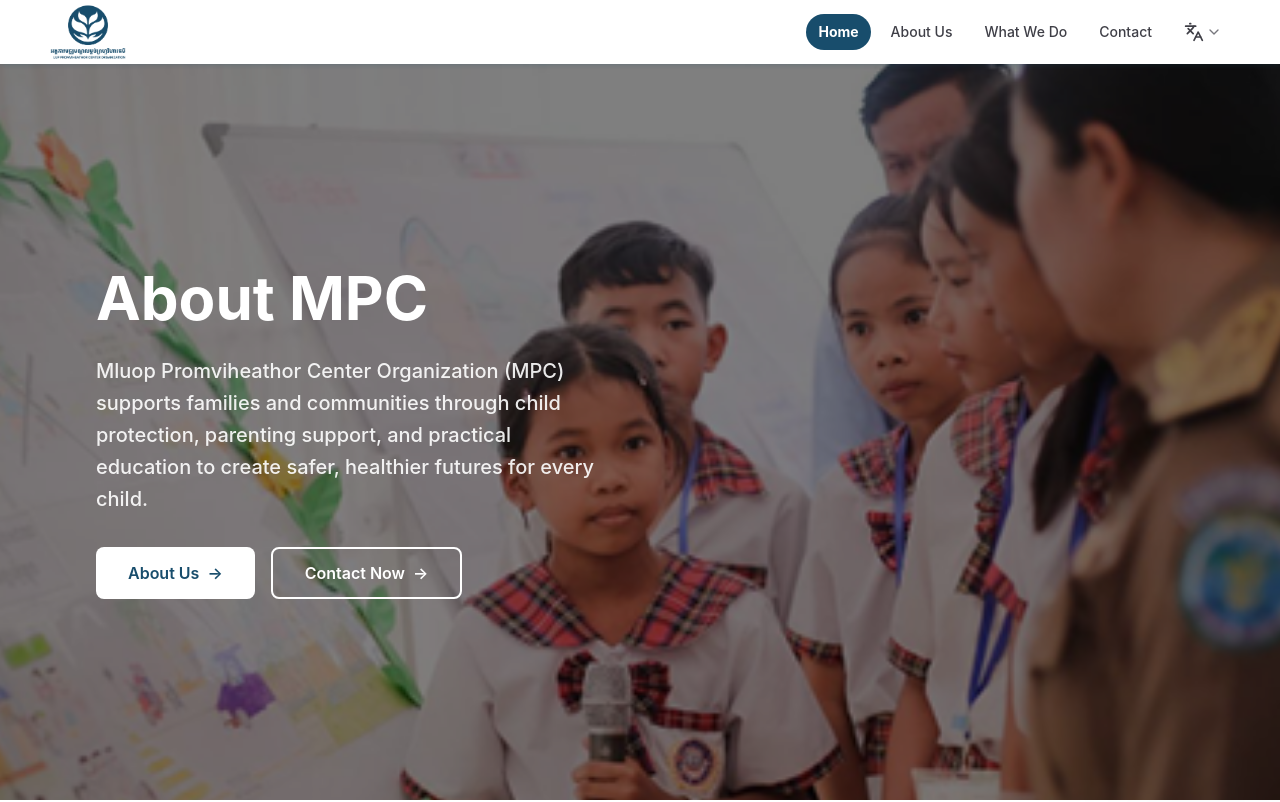
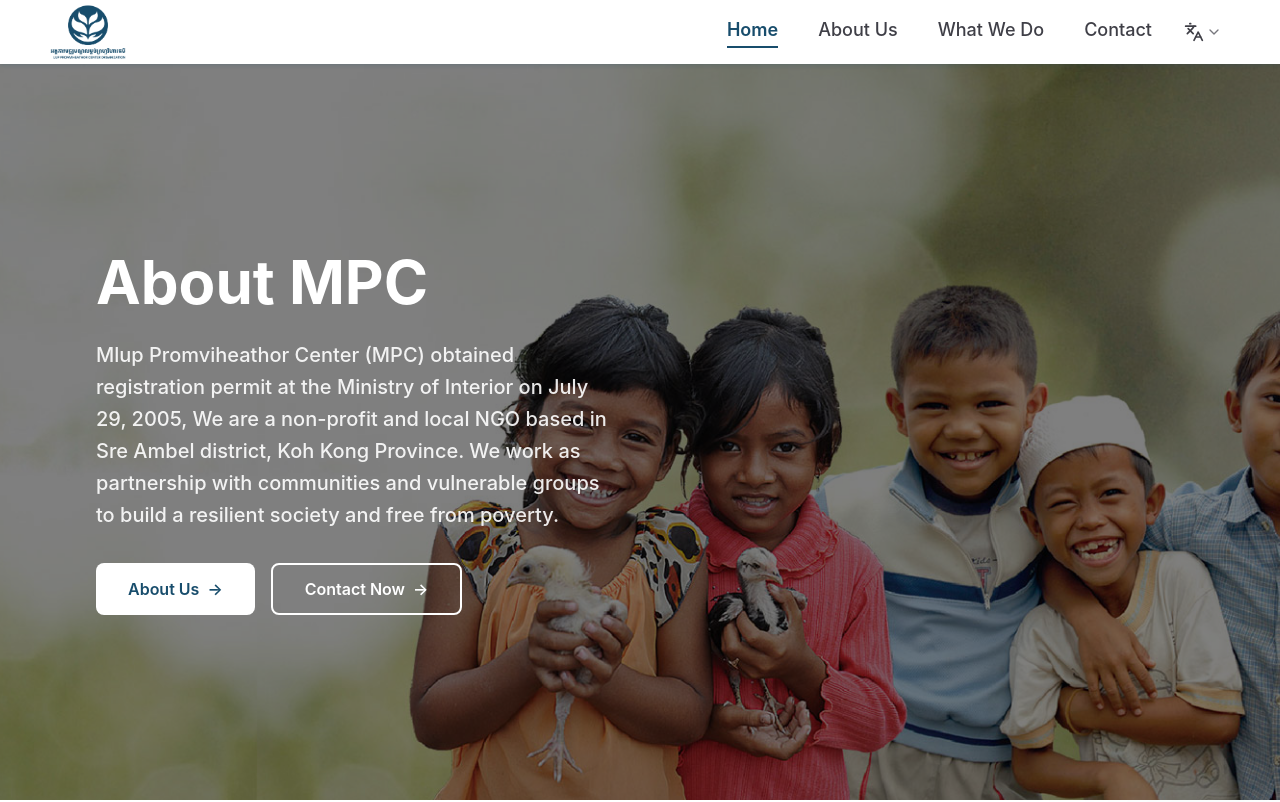
Before and after one commit to mpc-organization/MPC-Web-V1, a Next.js app: page / in a window 1280 px wide. Shown: the top 802 px of the page. Built offline with nearby package versions, Linux system fonts and the light colour scheme; a web font is replaced by a local one.

Commit message:
Add new image asset to the project

```diff
--- a/app/(public)/about/page.tsx
+++ b/app/(public)/about/page.tsx
@@ -1,12 +1,81 @@
+"use client";
+
+import { useEffect, useState } from "react";
+
+type Locale = "en" | "km";
+const LOCALE_STORAGE_KEY = "mpc-ui-locale";
+const LOCALE_EVENT = "mpc-locale-change";
+
 export default function AboutPage() {
+  const [locale, setLocale] = useState<Locale>(
+    typeof document !== "undefined" && document.documentElement.lang === "km" ? "km" : "en"
+  );
+
+  useEffect(() => {
+    const stored = window.localStorage.getItem(LOCALE_STORAGE_KEY);
+    if (stored === "en" || stored === "km") {
+      setLocale(stored);
+      return;
+    }
+    setLocale(document.documentElement.lang === "km" ? "km" : "en");
+  }, []);
+
+  useEffect(() => {
+    const onLocaleChange = (event: Event) => {
+      const localeEvent = event as CustomEvent<Locale>;
+      if (localeEvent.detail === "en" || localeEvent.detail === "km") {
+        setLocale(localeEvent.detail);
+      }
+    };
+    const onStorage = (event: StorageEvent) => {
+      if (event.key !== LOCALE_STORAGE_KEY) return;
+      if (event.newValue === "en" || event.newValue === "km") {
+        setLocale(event.newValue);
+      }
+    };
+    window.addEventListener(LOCALE_EVENT, onLocaleChange as EventListener);
+    window.addEventListener("storage", onStorage);
+    return () => {
+      window.removeEventListener(LOCALE_EVENT, onLocaleChange as EventListener);
+      window.removeEventListener("storage", onStorage);
+    };
+  }, []);
+
+  const aboutText = {
+    en: {
+      title: "About MPC",
+      description:
+        "Mlup Promviheathor Center (MPC) obtained registration permit at the Ministry of Interior on July 29, 2005. We are a non-profit and local NGO based in Sre Ambel district, Koh Kong Province. We work in partnership with communities and vulnerable groups to build a resilient society and free from poverty.",
+    },
+    km: {
+      title: "អំពី MPC",
+      description:
+        "អង្គការមជ្ឈមណ្ឌលម្លប់ព្រហ្មវិហារធម៌ (MPC) បានចុះបញ្ជីជាមួយក្រសួងមហាផ្ទៃ កាលពីថ្ងៃទី២៩ កក្កដា ឆ្នាំ២០២៥។ យើងជាអង្គការក្នុងស្រុក មិនរកប្រាក់ចំណូល ដែលមានទីតាំងនៅស្រុកស្រែអំបិល ខេត្តកោះកុង។ យើងធ្វើការជាដៃគូជាមួយសហគមន៍ និងក្រុមងាយរងគ្រោះ ដើម្បីកសាងសង្គមដែលមានភាពធន់ និងរួចផុតពីភាពក្រីក្រ។",
+    },
+  } as const;
+
+  const visionText = {
+    en: {
+      title: "Vision",
+      description:
+        "We want to see a society where all people, especially women, children, and vulnerable groups, are resilient, live with Brahmavihāra, and enjoy their rights with sustainable natural resources.",
+    },
+    km: {
+      title: "ទស្សនវិស័យ",
+      description:
+        "យើងចង់ឃើញសង្គមមួយដែលប្រជាជនគ្រប់រូប ជាពិសេសស្រី កុមារ និងក្រុមងាយរងគ្រោះ មានភាពធន់ រស់នៅប្រកបដោយព្រហ្មវិហារធម៌ និងបានរីករាយជាមួយសិទ្ធិ និងធនធានធម្មជាតិប្រកបដោយចីរភិបាល។",
+    },
+  } as const;
+
   return (
     <div className="mx-auto max-w-3xl px-4 py-10">
-      <h1 className="text-2xl font-semibold text-zinc-900 dark:text-zinc-50">
-        About us
-      </h1>
-      <p className="mt-3 text-zinc-600 dark:text-zinc-400">
-        Content for this page can be added next.
-      </p>
+      <h1 className="text-2xl font-semibold text-zinc-900 dark:text-zinc-50">{aboutText[locale].title}</h1>
+      <p className="mt-3 text-zinc-600 dark:text-zinc-400">{aboutText[locale].description}</p>
+
+      <section className="mt-8">
+        <h2 className="text-xl font-bold text-[#184D6C]">{visionText[locale].title}</h2>
+        <p className="mt-3 text-zinc-700 dark:text-zinc-300">{visionText[locale].description}</p>
+      </section>
     </div>
   );
 }
--- a/app/(public)/home/page.tsx
+++ b/app/(public)/home/page.tsx
@@ -11,6 +11,7 @@ import { TARGET_LOCATIONS } from "@/shared/data/targetLocations";
 import { MpcOrganizationBanner } from "@/app/features/mpcOrganizationBanner";
 
 const LOCALE_STORAGE_KEY = "mpc-ui-locale";
+const LOCALE_EVENT = "mpc-locale-change";
 
 type Locale = "en" | "km";
 
@@ -43,10 +44,33 @@ export default function HomePage() {
     setLocale(document.documentElement.lang === "km" ? "km" : "en");
   }, []);
 
+  useEffect(() => {
+    const onLocaleChange = (event: Event) => {
+      const localeEvent = event as CustomEvent<"en" | "km">;
+      if (localeEvent.detail === "en" || localeEvent.detail === "km") {
+        setLocale(localeEvent.detail);
+      }
+    };
+
+    const onStorage = (event: StorageEvent) => {
+      if (event.key !== LOCALE_STORAGE_KEY) return;
+      if (event.newValue === "en" || event.newValue === "km") {
+        setLocale(event.newValue);
+      }
+    };
+
+    window.addEventListener(LOCALE_EVENT, onLocaleChange as EventListener);
+    window.addEventListener("storage", onStorage);
+    return () => {
+      window.removeEventListener(LOCALE_EVENT, onLocaleChange as EventListener);
+      window.removeEventListener("storage", onStorage);
+    };
+  }, []);
+
   const briefDescription =
     locale === "km"
-      ? "យើងជាអង្គការក្នុងស្រុក មិនរកប្រាក់ចំណូល ដែលមានទីតាំង ស្ថិតនៅស្រុកស្រែអំបិល ខេត្តកោះកុងបានចុះបញ្ជីជាមួយក្រសួងមហាផ្ទៃ តាំងពីឆ្នាំ២០០៥ រហូតដល់បច្ចុប្បន្ន"
-      : "Mluop Promviheathor Center Organization (MPC) supports families and communities through child protection, parenting support, and practical education to create safer, healthier futures for every child.";
+      ? "អង្គការមជ្ឈមណ្ឌលម្លប់ព្រហ្មវិហារធម៌ (MPC) បានចុះបញ្ជីជាមួយក្រសួងមហាផ្ទៃ កាលពីថ្ងៃទី២៩ កក្កដា ឆ្នាំ២០២៥ យើងជាអង្គការក្នុងស្រុក មិនរកប្រាក់ចំណូលដែលមានទីតាំង ស្ថិតនៅស្រុកស្រែអំបិល ខេត្តកោះកុង យើងធ្វើការជាដៃគូជាមួយសហគមន៍ និងក្រុមងាយរងគ្រោះដើម្បីកសាងសង្គមដែលមានភាពធន់ និងរួចផុតពីភាពក្រីក្រ។"
+      : "Mlup Promviheathor Center (MPC) obtained registration permit at the Ministry of Interior on July 29, 2005, We are a non-profit and local NGO based in Sre Ambel district, Koh Kong Province. We work as partnership with communities and vulnerable groups to build a resilient society and free from poverty.";
 
     const briefTitle = locale === "km" ? "អំពី MPC" : "About MPC";
 
--- a/app/features/mpcOrganizationBanner.tsx
+++ b/app/features/mpcOrganizationBanner.tsx
@@ -4,7 +4,7 @@ import Image from "next/image";
 import Link from "next/link";
 import { useEffect, useState } from "react";
 
-import orgBriefBanner from "@/public/assets/image/orgBrief_Banner.png";
+import orgBriefBanner from "@/public/assets/image/image.png";
 
 type Locale = "en" | "km";
 
@@ -21,6 +21,19 @@ export function MpcOrganizationBanner({
   briefDescription,
 }: MpcOrganizationBannerProps) {
   const [locale, setLocale] = useState<Locale>("en");
+
+  const BANNER_TEXTS = {
+    km: {
+      title: 'អំពី MPC',
+      description:
+        'អង្គការមជ្ឈមណ្ឌលម្លប់ព្រហ្មវិហារធម៌ (MPC) បានចុះបញ្ជីជាមួយក្រសួងមហាផ្ទៃ កាលពីថ្ងៃទី២៩ កក្កដា ឆ្នាំ២០២៥ យើងជាអង្គការក្នុងស្រុក មិនរកប្រាក់ចំណូលដែលមានទីតាំង ស្ថិតនៅស្រុកស្រែអំបិល ខេត្តកោះកុង យើងធ្វើការជាដៃគូជាមួយសហគមន៍ និងក្រុមងាយរងគ្រោះដើម្បីកសាងសង្គមដែលមានភាពធន់ និងរួចផុតពីភាពក្រីក្រ។',
+    },
+    en: {
+      title: 'About MPC',
+      description:
+        'Mlup Promviheathor Center (MPC) obtained registration permit at the Ministry of Interior on July 29, 2005, We are a non-profit and local NGO based in Sre Ambel district, Koh Kong Province. We work as partnership with communities and vulnerable groups to build a resilient society and free from poverty.',
+    },
+  } as const;
 
   useEffect(() => {
     const stored = window.localStorage.getItem(LOCALE_STORAGE_KEY);
@@ -83,7 +96,7 @@ export function MpcOrganizationBanner({
                 : "text-3xl leading-tight sm:text-4xl md:text-5xl lg:text-6xl md:leading-[1.1]"
             }`}
           >
-            {briefTitle}
+            {locale === 'km' ? BANNER_TEXTS.km.title : BANNER_TEXTS.en.title}
           </h1>
 
           {/* Description */}
@@ -94,22 +107,22 @@ export function MpcOrganizationBanner({
                 : "text-base leading-7 sm:text-lg md:text-xl md:leading-8"
             }`}
           >
-            {briefDescription}
+            {locale === 'km' ? BANNER_TEXTS.km.description : BANNER_TEXTS.en.description}
           </p>
 
           {/* Action Buttons */}
           <div className="mt-6 flex flex-col gap-3 sm:flex-row md:mt-8 md:gap-4">
             <Link
-              href="/donation"
+              href="/about"
               className="inline-flex items-center justify-center gap-2 rounded-lg bg-[#ffffff] px-6 py-3 font-semibold text-[#184D6C] transition-all hover:bg-[#ffffff]/80 active:scale-95 md:px-8 md:py-3"
             >
-              About Us <span aria-hidden>→</span>
+              {locale === 'km' ? 'អំពីយើង' : 'About Us'} <span aria-hidden>→</span>
             </Link>
             <Link
               href="/contact"
               className="inline-flex items-center justify-center gap-2 rounded-lg border-2 border-white px-6 py-3 font-semibold text-white transition-all hover:bg-white/10 active:scale-95 md:px-8 md:py-3"
             >
-              Contact Now <span aria-hidden>→</span>
+              {locale === 'km' ? 'ទំនាក់ទំនង' : 'Contact Now'} <span aria-hidden>→</span>
             </Link>
           </div>
         </div>
--- a/shared/components/layout/Header.tsx
+++ b/shared/components/layout/Header.tsx
@@ -111,7 +111,7 @@ export default function Header() {
         <div className="ml-auto hidden flex-wrap items-center justify-end gap-2 sm:gap-3 md:flex">
           <nav
             aria-label="Main navigation"
-            className="flex flex-wrap items-center justify-end gap-1 sm:gap-2"
+            className="flex items-center justify-end gap-4"
             lang={locale === "km" ? "km" : "en"}
           >
             {NAV.map((item) => {
@@ -122,13 +122,13 @@ export default function Header() {
                   href={item.href}
                   aria-current={active ? "page" : undefined}
                   className={[
-                    "rounded-full px-2.5 py-1.5 text-xs transition-colors sm:px-3 sm:py-2 sm:text-sm",
-                    active
-                      ? "bg-[#184D6C] font-bold text-white dark:bg-[#2d6d8f]"
-                      : "font-medium text-zinc-700 hover:bg-zinc-100 hover:text-[#184D6C] dark:text-zinc-300 dark:hover:bg-zinc-800 dark:hover:text-[#7eb8d4]",
+                    "group relative px-3 py-2 text-sm sm:text-base md:text-lg transition-colors",
+                    active ? "text-[#184D6C] font-semibold" : "font-medium text-zinc-700 hover:text-[#184D6C] dark:text-zinc-300",
                   ].join(" ")}
                 >
-                  {label(item.en, item.km)}
+                  <span className={active ? "inline-block border-b-2 border-[#184D6C] pb-0.5" : "inline-block border-b-2 border-transparent group-hover:border-[#184D6C] pb-0.5"}>
+                    {label(item.en, item.km)}
+                  </span>
                 </Link>
               );
             })}
```
Also changed, not shown: public/assets/image/image.png (added), 1 other file (tests, documents, lock files or other folders).
